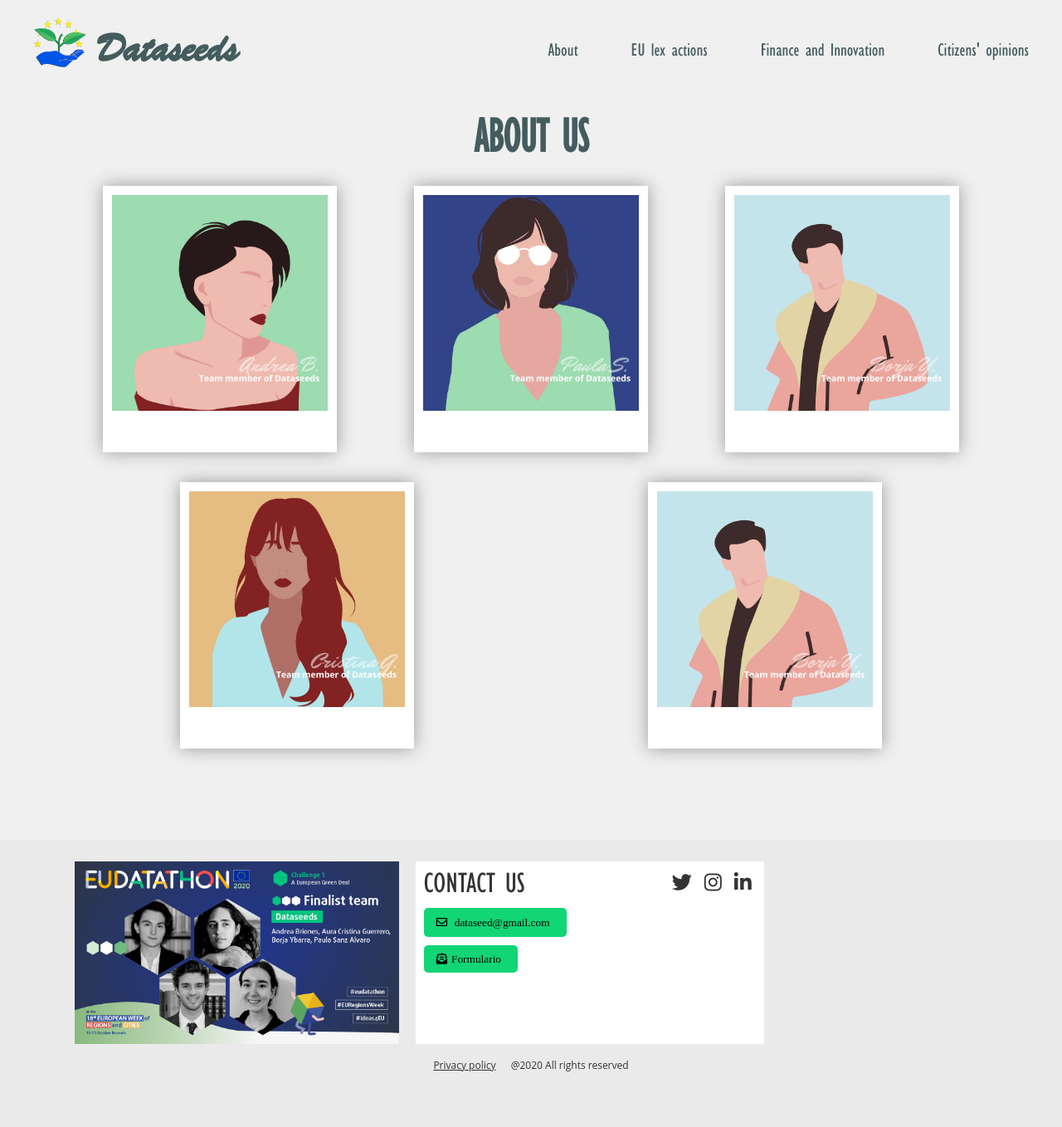
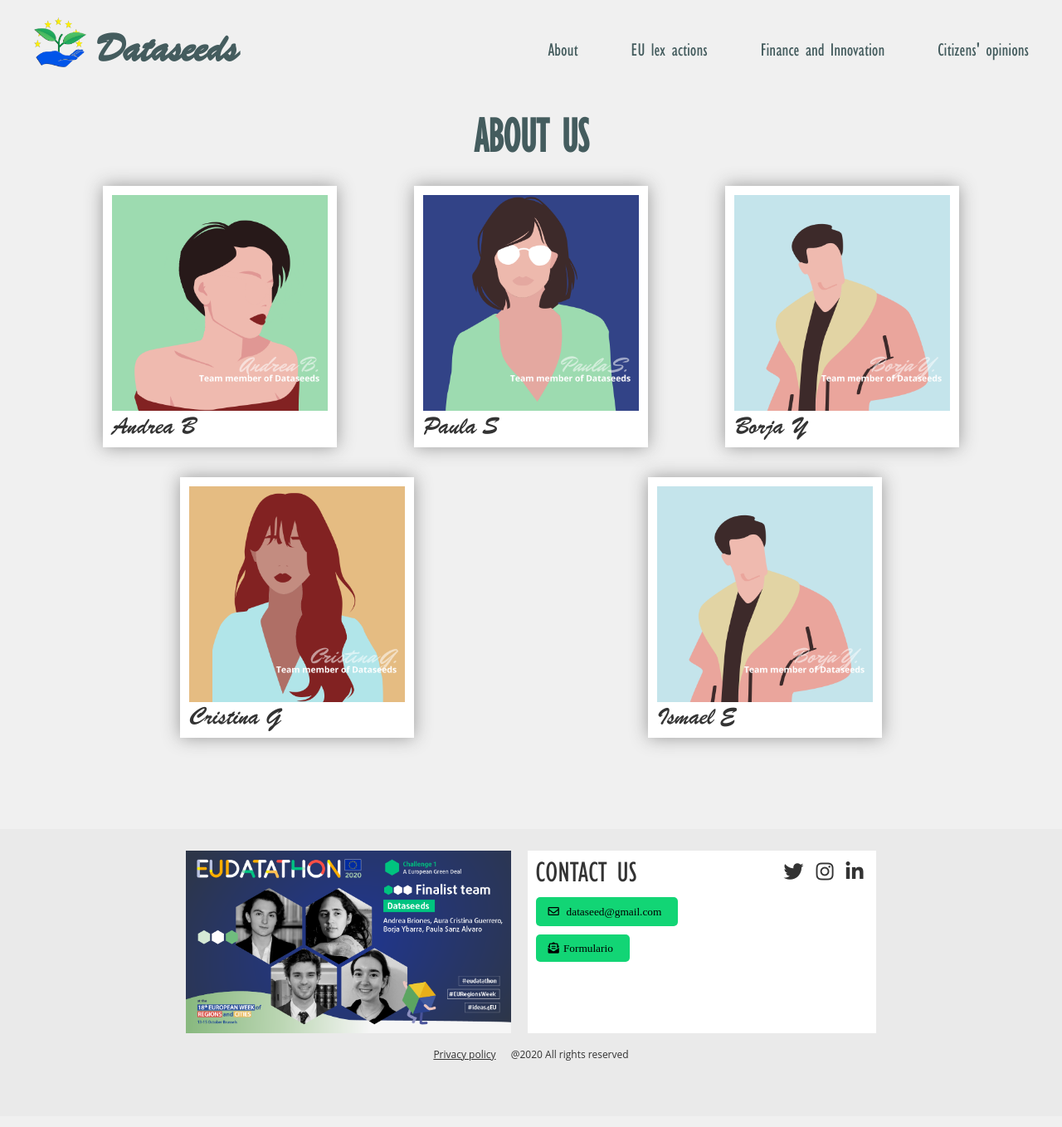
Before and after one commit to Dataseeds/dataseeds.github.io, a Jekyll site: the page built from 1about.md, in a window 1280 px wide. Shown: the whole page at 83% size. Built offline with Jekyll 4.4.1, drawn with Linux system fonts in a browser that asks for light colours; nearby versions of some CDN libraries.

Commit message:
Footer and About improvements

```diff
--- a/1about.md
+++ b/1about.md
@@ -12,18 +12,23 @@ permalink: /about
 	<div class="about-flex-container">
 		<div class="about-row">
 			<img src="/assets/about-andrea.png">
+			<h2>Andrea B</h2>
 		</div>
 		<div class="about-row">
 			<img src="/assets/about-paula.png">
+			<h2>Paula S</h2>
 		</div>
 		<div class="about-row">
 			<img src="/assets/about-borja.png">
+			<h2>Borja Y</h2>
 		</div>
 		<div class="about-row">
 			<img src="/assets/about-cristina.png">
+			<h2>Cristina G</h2>
 		</div>
 		<div class="about-row">
 			<img src="/assets/about-borja.png">
+			<h2>Ismael E</h2>
 		</div>
 	</div>
 </div>
--- a/_includes/footer.html
+++ b/_includes/footer.html
@@ -4,7 +4,7 @@
 
 <footer class="site-footer">
     <div class="wrapper">
-        <div class="footer-grid">
+        <div class="footer-flex">
             <img src="/assets/Datathon-banner.png">
             <div class="footer-contact">
                 <div class="contact-us">
--- a/_sass/_base.scss
+++ b/_sass/_base.scss
@@ -371,10 +371,11 @@ label {
     margin-bottom: 0;
 }
 
-.footer-grid {
+.footer-flex {
     display: flex;
     grid-column-gap: 10px;
     grid-column-gap: 10px;
+    justify-content: center;
     img {
         max-width: 420px;
         max-height: 220px;
--- a/_sass/_layout.scss
+++ b/_sass/_layout.scss
@@ -225,6 +225,7 @@
     background: white;
     box-shadow: 0px 0px 20px #999999;
     display: grid;
+    row-gap: 0.5vh;
     margin: auto;
     margin-bottom: 4vh;
     padding: 1%;
@@ -232,9 +233,13 @@
     div {
         margin: auto;
     }
+    h2 {
+        font-weight: 100;
+        font-family: Brush Script MT;
+        font-size: 2em;
+    }
     img {
         height: 260px;
-        margin-bottom: 15%;
         width: 260px;
         @media screen and (max-width: $on-laptop) {
             width: 40vw;
```
